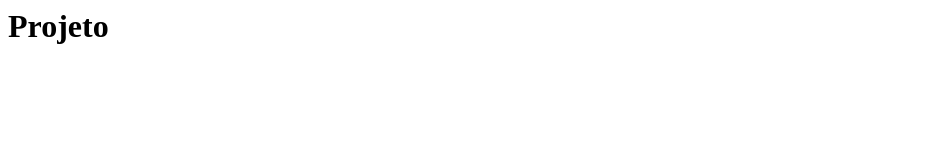
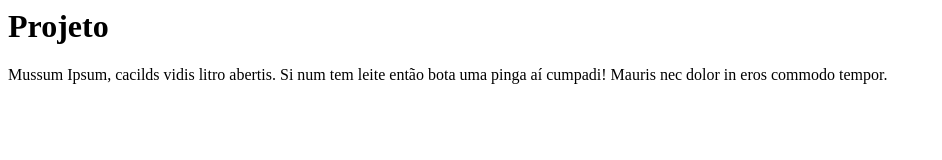
Before and after one commit to MatheusViriat/curso-git, a plain HTML site: page index.html in a window 1280 px wide. Shown: the whole page, without its empty margins (0-942 px from the left). Drawn offline with Linux system fonts and the light colour scheme.

Commit message:
Commit sem -m

```diff
--- a/index.html
+++ b/index.html
@@ -2,5 +2,6 @@
 	<head></head>
 	<body>
 		<h1>Projeto</h1>
+		<p>Mussum Ipsum, cacilds vidis litro abertis. Si num tem leite então bota uma pinga aí cumpadi! Mauris nec dolor in eros commodo tempor. </p>
 	</body>
 </html>
```
